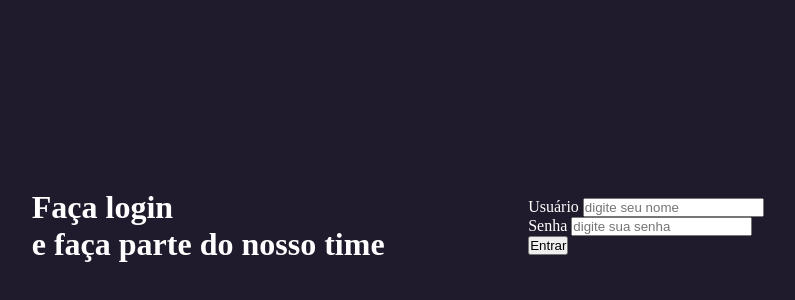
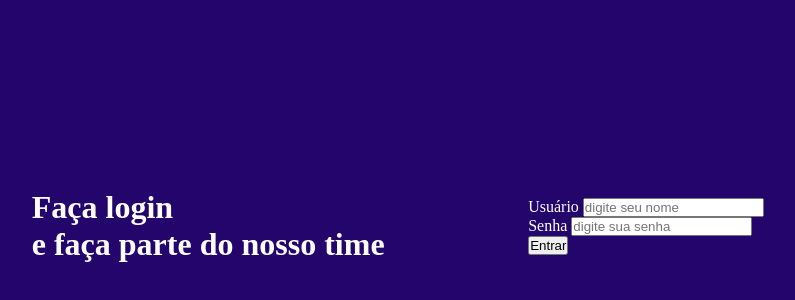
Before and after one commit to onepiece-pj/forms-pj, a plain HTML site: page index.html in a window 1280 px wide. Shown: the part 174-474 px from the top of the page, without its empty margins (314-1109 px from the left). Drawn offline with Linux system fonts and the light colour scheme.

Commit message:
push:css

```diff
--- a/styles/form.css
+++ b/styles/form.css
@@ -1,7 +1,7 @@
 main {
     width: 100vw;
     height: 100vh;
-    background-color: #201b2c;
+    background-color: #24056c;
     color: #ffffff;
     display: flex;
     justify-content: center;
```
